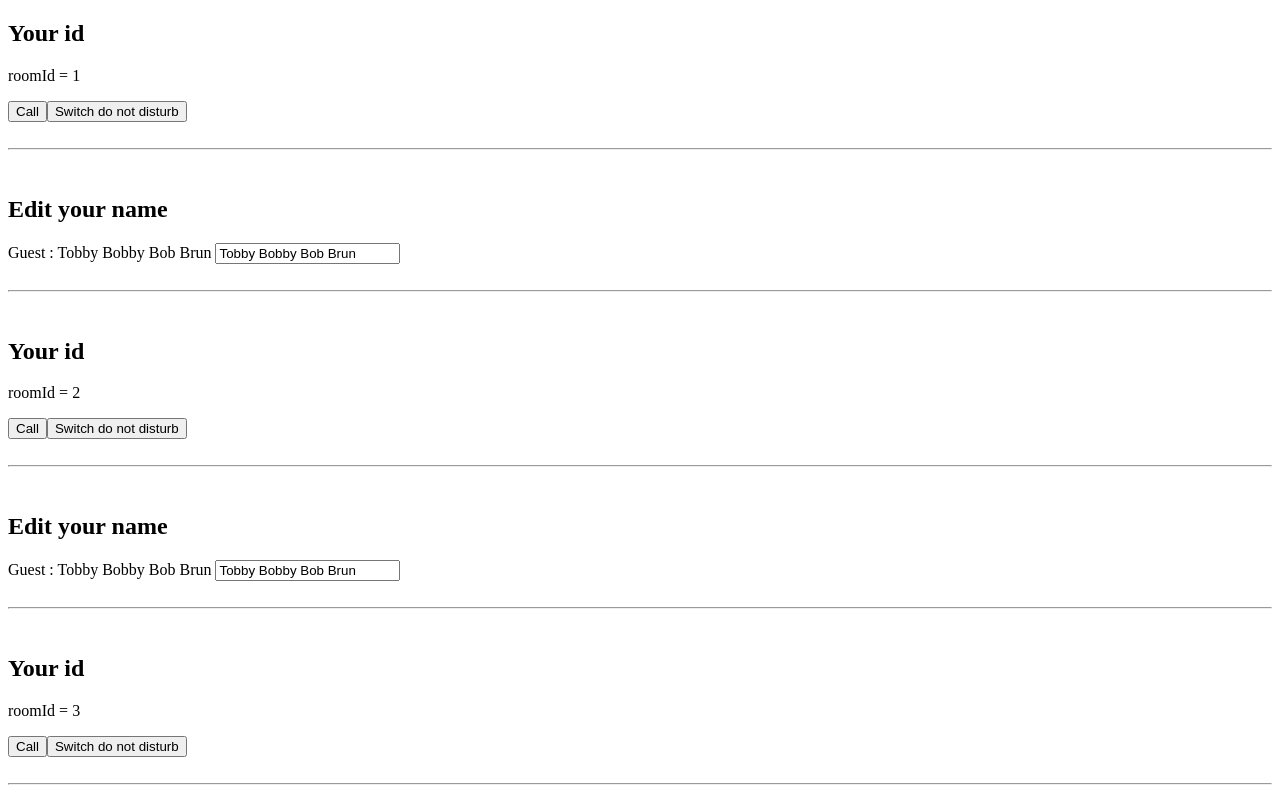
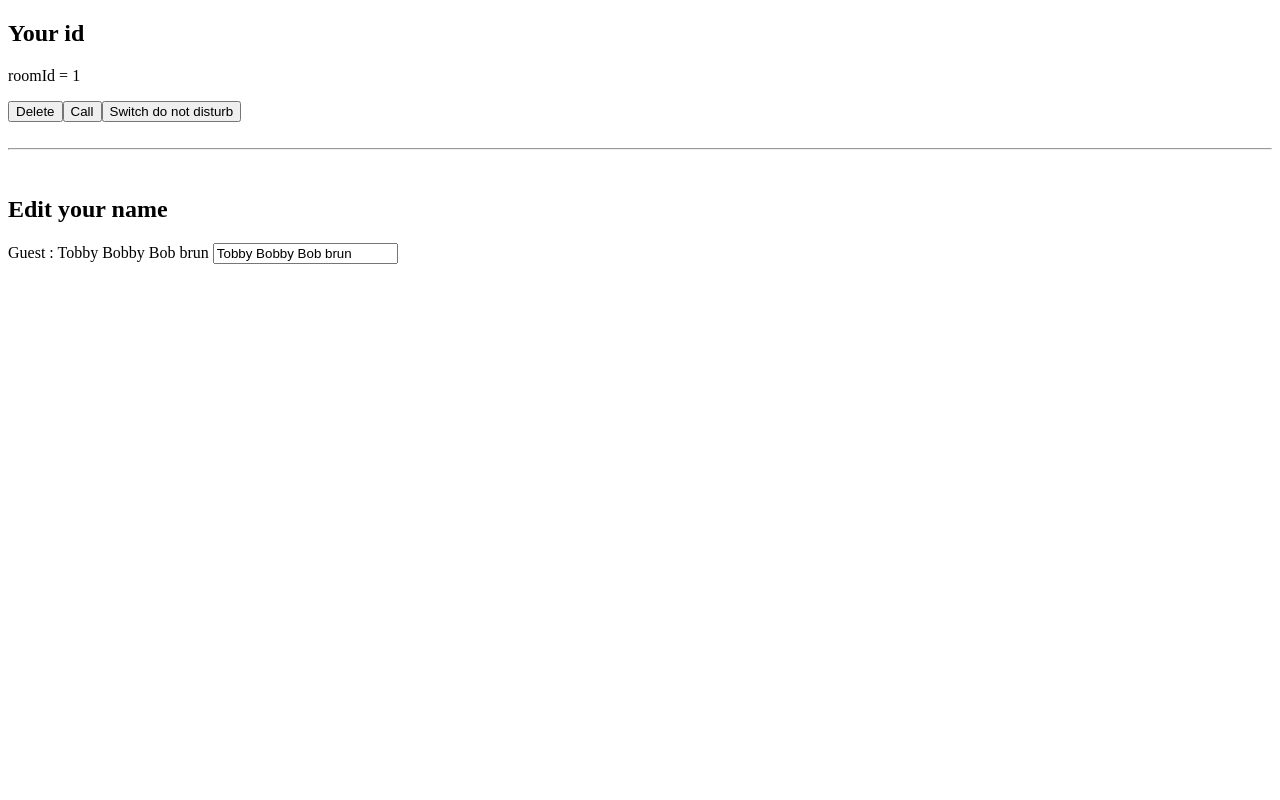
Before and after one commit to Alexandre-Vernet/Angular_Hotel, an Angular app: page / in a window 1280 px wide. Shown: the top 800 px of the page. Built offline with nearby package versions, Linux system fonts and the light colour scheme.

Commit message:
Add room-create component

```diff
--- a/src/app/Room.service.ts
+++ b/src/app/Room.service.ts
@@ -1,22 +1,43 @@
 import { Injectable } from '@angular/core';
-import { IRoom } from "../IRoom";
+import { BehaviorSubject } from 'rxjs';
+import { IRoom } from 'src/IRoom';
 
 @Injectable({
-  providedIn: 'root'
+  providedIn: 'root',
 })
 export class RoomService {
-
-  constructor() { }
-
-  rooms: IRoom[] = [
+  private rooms: IRoom[] = [
     {
-      id: 1
-    },
-    {
-      id: 2
-    },
-    {
-      id: 3
+      id: 1,
     },
   ];
+
+  public rooms$: BehaviorSubject<IRoom[]>;
+
+  constructor() {
+    this.rooms$ = new BehaviorSubject<IRoom[]>(this.rooms);
+  }
+
+  deleteRoom(roomId: number): void {
+    const index = this.rooms.findIndex((x) => x.id === roomId);
+    if (index > -1) {
+      this.rooms.splice(index, 1);
+      this.rooms$.next(this.rooms);
+    }
+  }
+  addRoom(): void {
+    const id =
+      this.rooms.length === 0
+        ? 1
+        : Math.max.apply(
+            Math,
+            this.rooms.map((room) => {
+              return room.id;
+            })
+          ) + 1;
+    this.rooms.push({
+      id,
+    });
+    this.rooms$.next(this.rooms);
+  }
 }
--- a/src/app/app.component.ts
+++ b/src/app/app.component.ts
@@ -1,19 +1,29 @@
-import { Component } from '@angular/core';
+import { Component, OnDestroy, OnInit } from '@angular/core';
+import { Subscription } from 'rxjs';
 import { IRoom } from 'src/IRoom';
 import { RoomService } from './Room.service';
 
 @Component({
   selector: 'app-root',
   templateUrl: './app.component.html',
-  styleUrls: ['./app.component.scss']
+  styleUrls: ['./app.component.scss'],
 })
-export class AppComponent {
+export class AppComponent implements OnInit, OnDestroy {
   title = 'Hotel';
+  rooms!: IRoom[];
+  roomSubscription!: Subscription;
 
-  rooms: IRoom[];
+  constructor(private roomService: RoomService) {}
 
-  constructor(private roomService: RoomService) {
-    this.rooms = this.roomService.rooms;
+  ngOnInit() {
+    this.roomSubscription = this.roomService.rooms$.subscribe(
+      (room: IRoom[]) => {
+        this.rooms = room;
+      }
+    );
   }
 
+  ngOnDestroy() {
+    if (this.roomSubscription) this.roomSubscription.unsubscribe();
+  }
 }
--- /dev/null
+++ b/src/app/room-create/room-create.component.html
@@ -0,0 +1 @@
+<button (click)="addRoom()">Add room</button>
--- /dev/null
+++ b/src/app/room-create/room-create.component.ts
@@ -0,0 +1,17 @@
+import { Component, OnInit } from '@angular/core';
+import { RoomService } from 'src/app/Room.service';
+
+@Component({
+  selector: 'app-room-create',
+  templateUrl: './room-create.component.html',
+  styleUrls: ['./room-create.component.scss'],
+})
+export class RoomCreateComponent implements OnInit {
+  constructor(private roomService: RoomService) {}
+
+  ngOnInit() {}
+
+  addRoom(): void {
+    this.roomService.addRoom();
+  }
+}
--- a/src/app/room/room.component.html
+++ b/src/app/room/room.component.html
@@ -1,5 +1,8 @@
+<div class="container">
     <h2>Your id</h2>
     <p>roomId = {{roomId}} </p>
+    <button (click)="deleteRoom()">Delete</button>
+
 
     <button (click)="call()" [disabled]="isDoNotDisturb">Call</button>
     <button (click)="setIsDoNotDisturb()">Switch do not disturb</button>
@@ -11,9 +14,7 @@
     <h2>Edit your name</h2>
     <span *ngIf="guest"> Guest : {{guest}} </span>
     <input type="text" [(ngModel)]="guest" placeholder="Enter your name">
+</div>
 
-<br><br>
-<hr>
-<br>
 
 <!-- <app-fridge [isAvailable]="available"></app-fridge> -->
--- a/src/app/room/room.component.ts
+++ b/src/app/room/room.component.ts
@@ -1,27 +1,35 @@
 import { Component, OnInit, Input } from '@angular/core';
+import { RoomService } from '../Room.service';
 
 @Component({
   selector: 'app-room',
   templateUrl: './room.component.html',
-  styleUrls: ['./room.component.scss']
+  styleUrls: ['./room.component.scss'],
 })
 export class RoomComponent implements OnInit {
-
   @Input() roomId: number = 1;
   isDoNotDisturb: boolean = false;
-  guest: string = "Tobby Bobby Bob Brun";
+  guest: string = 'Tobby Bobby Bob brun';
 
   @Input() isAvailable: boolean = false;
 
-  constructor() { }
+  constructor(private roomService: RoomService) {}
 
-  ngOnInit(): void { }
+  ngOnInit(): void {}
 
   call(): void {
-    console.log("knock knock " + this.guest);
+    console.log('knock knock ' + this.guest);
   }
 
   setIsDoNotDisturb(): void {
     this.isDoNotDisturb = !this.isDoNotDisturb;
   }
+
+  orderBottle(bottleCount: any): void {
+    console.log(`Alert quantity : ${bottleCount}`);
+  }
+
+  deleteRoom(): void {
+    this.roomService.deleteRoom(this.roomId);
+  }
 }
```
Also changed, not shown: src/app/app.module.ts (+6 -8 lines), src/app/room-create/room-create.component.scss (added), 1 other file (tests, documents, lock files or other folders). Lines whose indentation alone changed are shown as unchanged.
